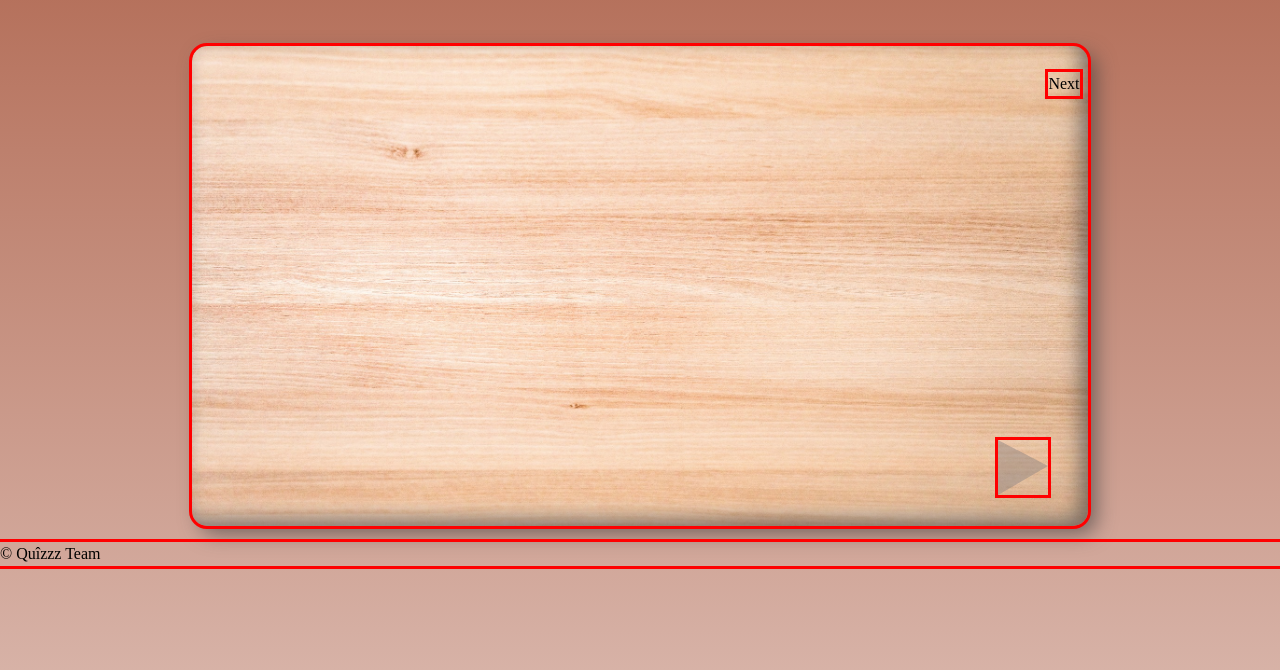
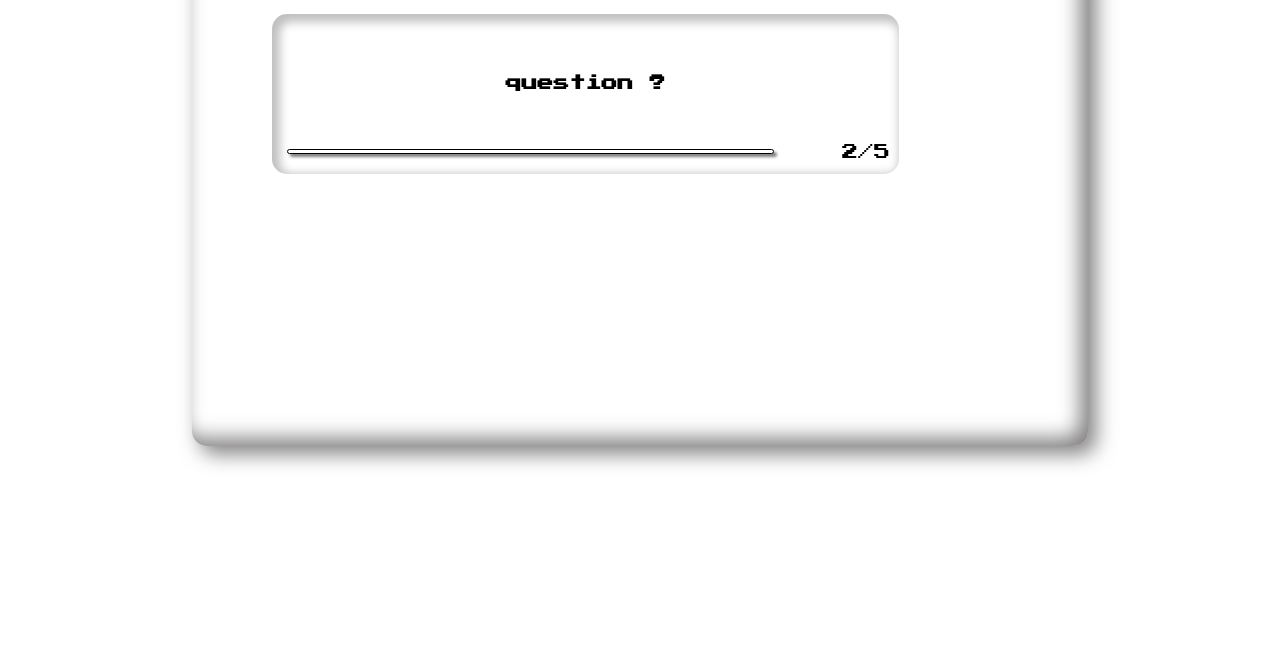
Before and after one commit to nguyen-tt/2023-02-JS-RemoteFR-DeVMX-P1-G1, a plain HTML site: page index.html in a window 1280 px wide. Shown: the part 130-800 px from the top of the page. Drawn offline with Linux system fonts and the light colour scheme; a web font is replaced by a local one.

Commit message:
screen question timerbar

```diff
--- a/index.html
+++ b/index.html
@@ -1,39 +1,41 @@
 <!DOCTYPE html>
 <html lang="en">
+
 <head>
     <meta charset="UTF-8">
     <meta http-equiv="X-UA-Compatible" content="IE=edge">
     <meta name="viewport" content="width=device-width, initial-scale=1.0">
+    <title>Quiz</title>
     <link rel="stylesheet" href="style.css">
-    <script src="script.js"></script>
     <link rel="preconnect" href="https://fonts.googleapis.com">
     <link rel="preconnect" href="https://fonts.gstatic.com" crossorigin>
-    <link href="https://fonts.googleapis.com/css2?family=Rampart+One&display=swap" rel="stylesheet">
-    <title>Header</title>
+    <link
+        href="https://fonts.googleapis.com/css2?family=Anton&family=Press+Start+2P&family=Roboto+Condensed:wght@300&family=Rowdies:wght@300&display=swap"
+        rel="stylesheet">
 </head>
+
 <body>
-<div class="header">
+    <!-- <div class="header">
 
-    <img class = "logo-desktop" src="/assets/logo" alt="logo" srcset="">
+        <img class="logo-desktop" src="/assets/logo" alt="logo" srcset="">
 
-    <h1 class="title">Quîzzz : Paris<img src=""></h1>
+        <h1 class="title">Quîzzz : Paris<img src=""></h1>
+    </div> -->
 
+    <div class="console">
+        <img class="logo-mobile" src="/assets/logo" alt="logo" srcset="">
+        <!-- <span class="button"></span>
+        <span class="next">Next</span> -->
 
+        <div class="screen">
+            <h1> question ?
+            </h1>
 
+            <div class="container-timer">
+                <div class="timer-bar"></div>
+                <div class="screen-score">2/5</div>
+            </div>
+        </div>
+</body>
 
-</div>
-
-<div class="console">
-    <img class = "logo-mobile" src="/assets/logo" alt="logo" srcset="">
-    <span class="button"></span>
-    <span class="next">Next</span>
-
-</div>
-
-
-<footer class="footer">
-    <p class="Team">&copy Quîzzz Team</p>
-    <span class="socialNet"></span>
-</footer>
-</body>
 </html>
--- a/style.css
+++ b/style.css
@@ -1,23 +1,95 @@
 * {
+    padding: 0;
+    margin: 0;
     box-sizing: border-box;
-    outline:solid red;
 }
 
-body {
-    margin: 0;
-    line-height: 1.5;
-    height: 100vh;
-    width: 100vw;
-    background: linear-gradient(0deg, white, #af654e);
-    background-size: 200% 200%;
-    background-repeat: repeat;
+/**************************************************/
+/* SCREEN */
 
+
+.screen {
+    background-color: white;
+    border-radius: 15px;
+    display: flex;
+    flex-direction: column;
+    padding: 1%;
+    height: 10rem;
+    width: 70%;
+    margin-left: 5rem;
+    margin-top: 30px;
+    box-shadow: inset 4px 4px 10px 4px rgba(0, 0, 0, 0.25);
 }
+
+.screen h1 {
+    font-size: medium;
+    font-family: 'Press Start 2P', cursive;
+    text-align: center;
+    height: 85%;
+    display: flex;
+    align-items: center;
+    justify-content: center;
+    /* overflow: auto */
+    /* white-space: pre-line; */
+}
+
+.container-timer {
+    display: flex;
+    align-items: center;
+    justify-content: space-between;
+    width: 100%;
+}
+
+.screen .timer-bar {
+    width: 80%;
+    height: 30%;
+    margin-left: 1%;
+    border: solid 1px black;
+    background: white;
+    border-radius: 5px;
+    box-shadow: 3px 3px 3px 0px grey;
+}
+
+.screen .screen-score {
+    font-family: 'Press Start 2P', cursive;
+    display: flex;
+    flex-direction: row;
+}
+
+
+@media screen and (width < 480px) {
+
+    .screen h1 {
+        font-size: small;
+    }
+
+    .screen-score {
+        font-size: small;
+        position: absolute;
+        top: 10px;
+        right: 10px;
+    }
+
+    .container-timer {
+        display: block;
+    }
+
+    .screen {
+        position: relative;
+    }
+
+    .screen .timer-bar {
+        width: 95%;
+        height: 10px;
+        ;
+    }
+}
+
 
 /*********************************************/
 /*Header*/
 
-.header {
+/* .header {
     display: flex;
     justify-content: space-between;
     align-items: center;
@@ -26,12 +98,12 @@ body {
     border-bottom: solid #C4C4C4 0.2px;
 
 }
+
 @media screen and (min-width : 480px) {
     .header {
         min-width: 475px;
-
     }
-    }
+}
 
 
 
@@ -52,7 +124,7 @@ body {
     }
 }
 
-.img-tour{
+.img-tour {
     text-align: center;
     height: 90px;
     width: 90px;
@@ -95,10 +167,16 @@ body {
 }
 
 
+body {
+    margin: 0;
+    line-height: 1.5;
+    height: 100vh;
+    width: 100vw;
+    background: linear-gradient(0deg, white, #af654e);
+    background-size: 200% 200%;
+    background-repeat: repeat;
 
-
-
-
+} */
 
 /***************************************/
 /*Principale*/
@@ -134,8 +212,8 @@ body {
 }
 
 
-.button {
-    display:inline-block;
+/* .button {
+    display: inline-block;
     height: 0;
     width: 0;
     margin-top: 72vh;
@@ -144,13 +222,13 @@ body {
     border-bottom: 29px solid transparent;
     border-left: 50px solid rgb(132, 126, 126, 0.439);
 
-}
+} */
 
 
 
-@media screen and (min-width : 480px) {
+/* @media screen and (min-width : 480px) {
     .button {
-        display:inline-block;
+        display: inline-block;
         height: 5px;
         width: 5px;
         margin-top: 46vh;
@@ -159,9 +237,9 @@ body {
         border-bottom: 29px solid transparent;
         border-left: 50px solid rgba(132, 126, 126, 0.439);
     }
-}
+} */
 
-@media screen and (min-width : 860px) {
+/* @media screen and (min-width : 860px) {
     .button {
         margin-left: 63vw;
 
@@ -175,15 +253,9 @@ body {
     }
 }
 
-.next{
-    position:absolute;
+.next {
+    position: absolute;
 
 
 
-}
-
-.footer{
-    background: linear-gradient(0deg,  C4C4C4, #ffffff);
-    background-size: 200% 200%;
-    background-repeat: repeat;
-}
+} */
```
Also changed, not shown: assets/tour-effeil petit.png (deleted), assets/tour-effeil.png (deleted), assets/wood-plank.jpg (deleted), 1 other file.
